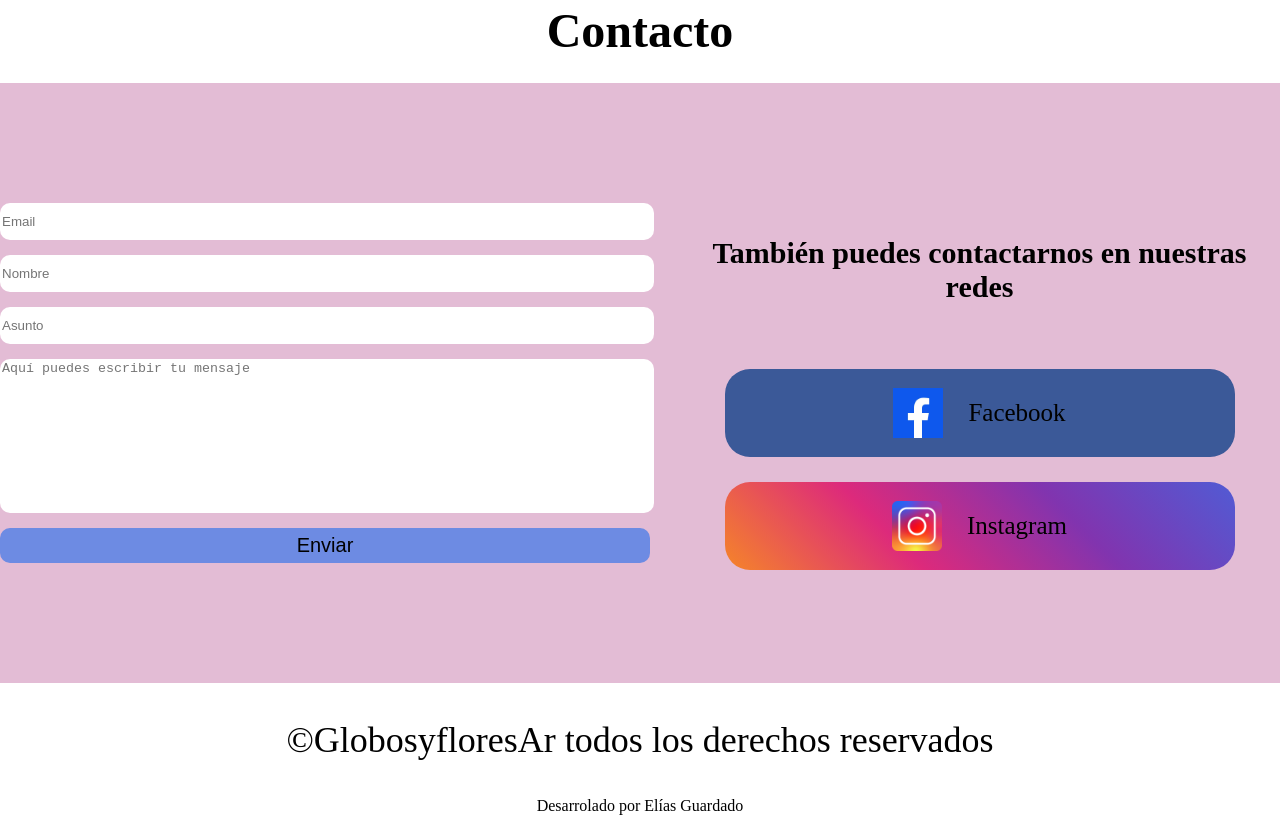
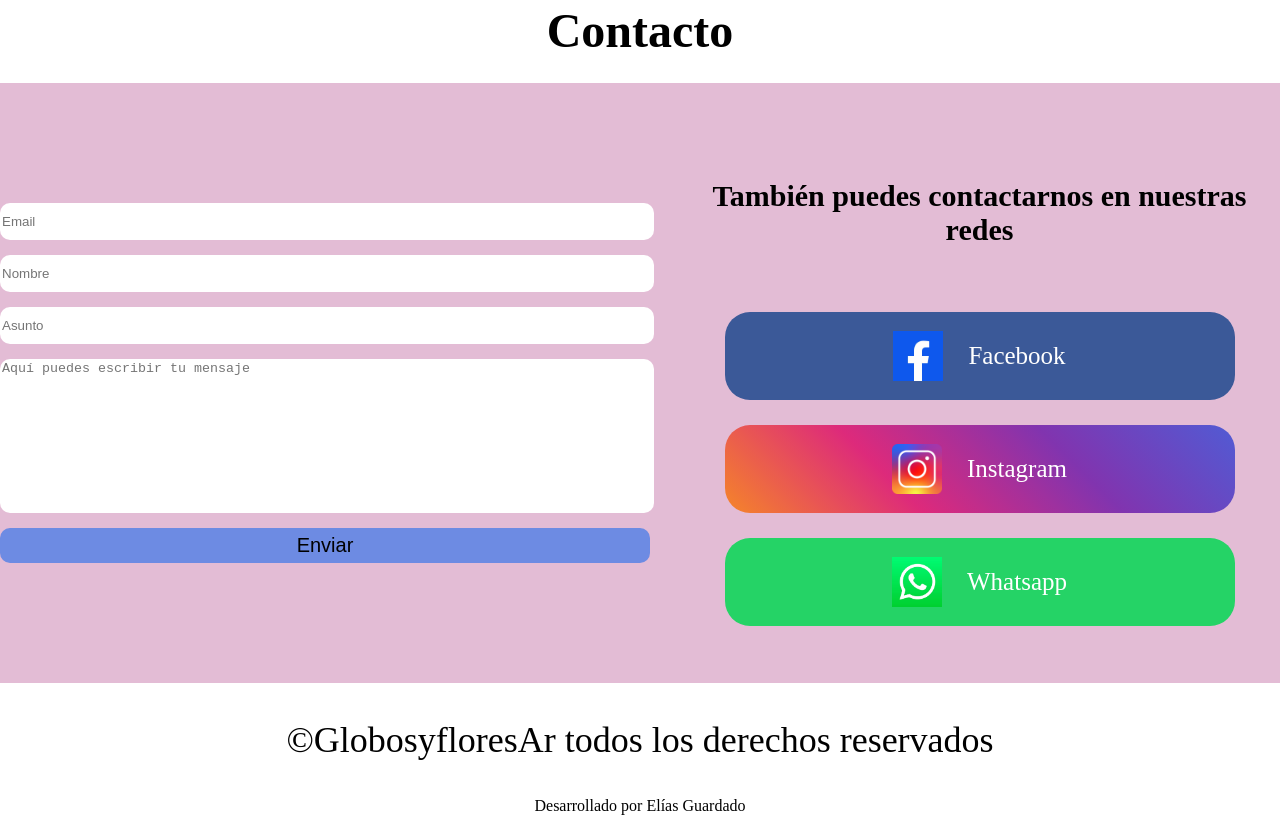
Before and after one commit to Elias-Guardado/globosyfloresAR, a plain HTML site: page index.html in a window 1280 px wide. Shown: the part 3794-4625 px from the top of the page. Drawn offline with Linux system fonts and the light colour scheme; a web font is replaced by a local one.

Commit message:
Añadiendo boton whatsapp

```diff
--- a/index.html
+++ b/index.html
@@ -112,13 +112,17 @@
                     <img src="/src/img/instagram.png" alt="Instagram">
                     <p>Instagram</p>
                 </a>
+                <a href="https://www.instagram.com/globosyflores_ar/" target="_blank" class="social whatsapp">
+                    <img src="/src/img/whatsapp.jpeg" alt="Whatsapp">
+                    <p>Whatsapp</p>
+                </a>
             </div>
 
         </div>
     </section>
     <footer>
         <p class="company"> ©GlobosyfloresAr todos los derechos reservados</p>
-        <p>Desarrolado por Elías Guardado</p>
+        <p>Desarrollado por Elías Guardado</p>
     </footer>
     <script src="./src/main.js"></script>
 </body>
--- a/src/styles.css
+++ b/src/styles.css
@@ -241,12 +241,21 @@ body{
     background-color: #3b5998;
     font-size: 20px;
     border-radius: 25px;
+    color: white;
 }
 
 .instagram{
     background: linear-gradient(45deg, #f58529, #dd2a7b, #8134af, #515bd4);
     border-radius: 25px;
     font-size: 20px;
+    color: white;
+}
+
+.whatsapp{
+    background-color: #25D366;
+    border-radius: 25px;
+    font-size: 20px;
+    color: white;
 }
 
 .social img{
```
Also changed, not shown: src/img/whatsapp.jpeg (added).
